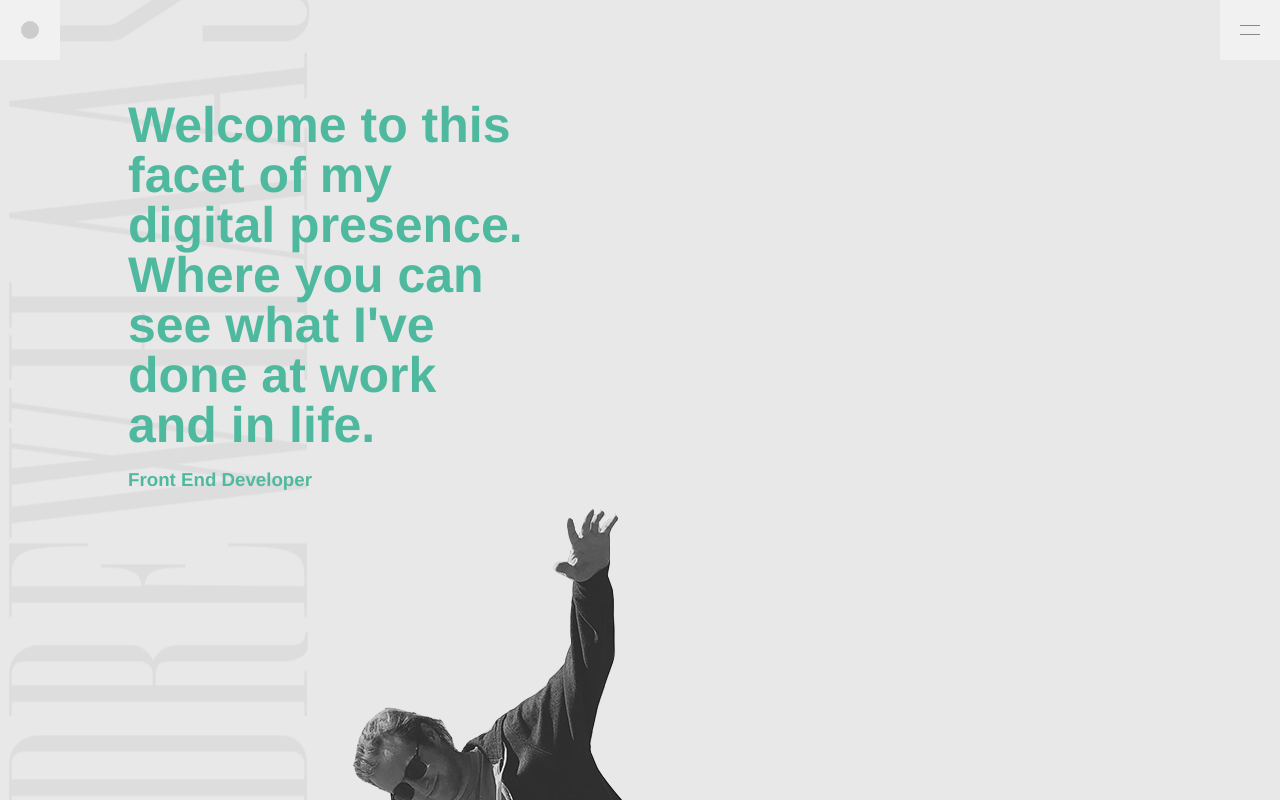
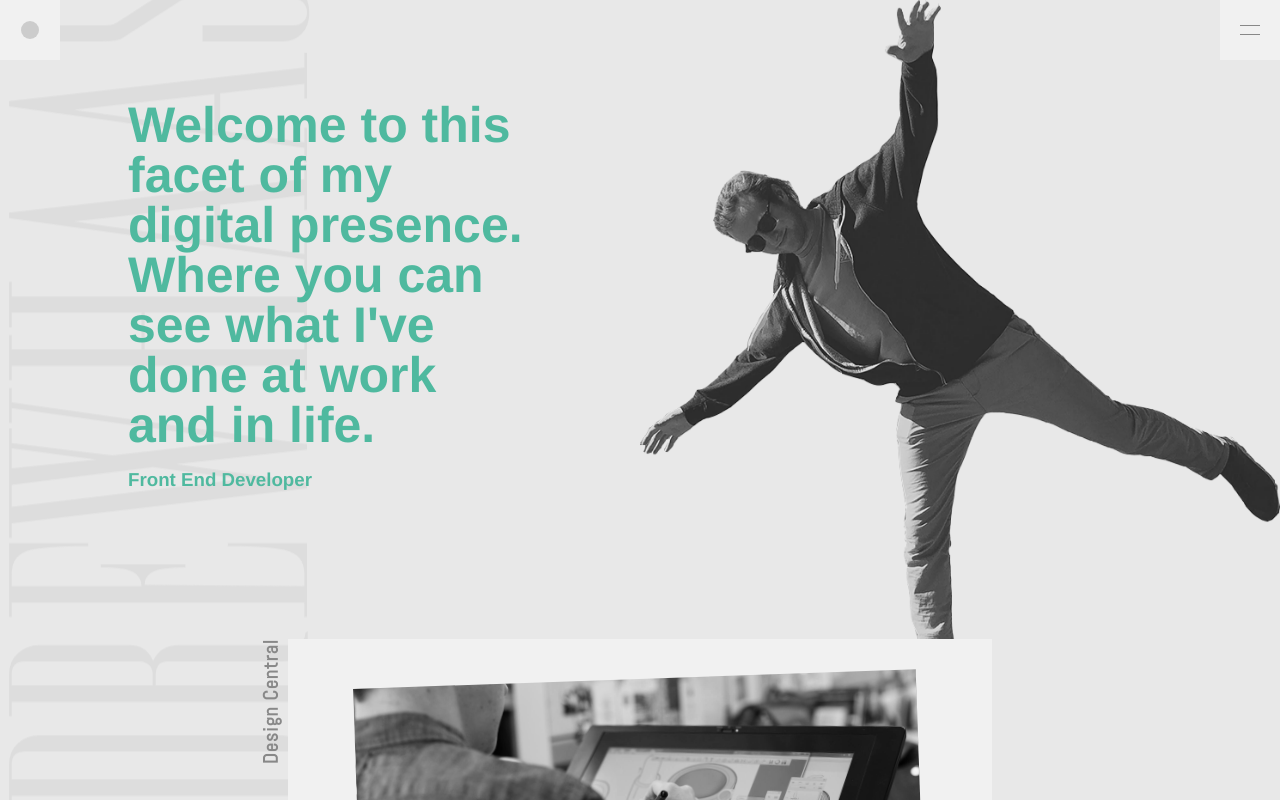
Before and after one commit to drew-haas/haas-app, a React (Create React App) app: page / in a window 1280 px wide. Shown: the top 800 px of the page. Built offline with nearby package versions, Linux system fonts and the light colour scheme.

Commit message:
add scroll image scss to scss files

```diff
--- a/src/assets/styles/components/_all.scss
+++ b/src/assets/styles/components/_all.scss
@@ -1,3 +1,4 @@
 // All Components
 @import "header.scss";
 @import "hero.scss";
+@import "scroll-image.scss";
```
